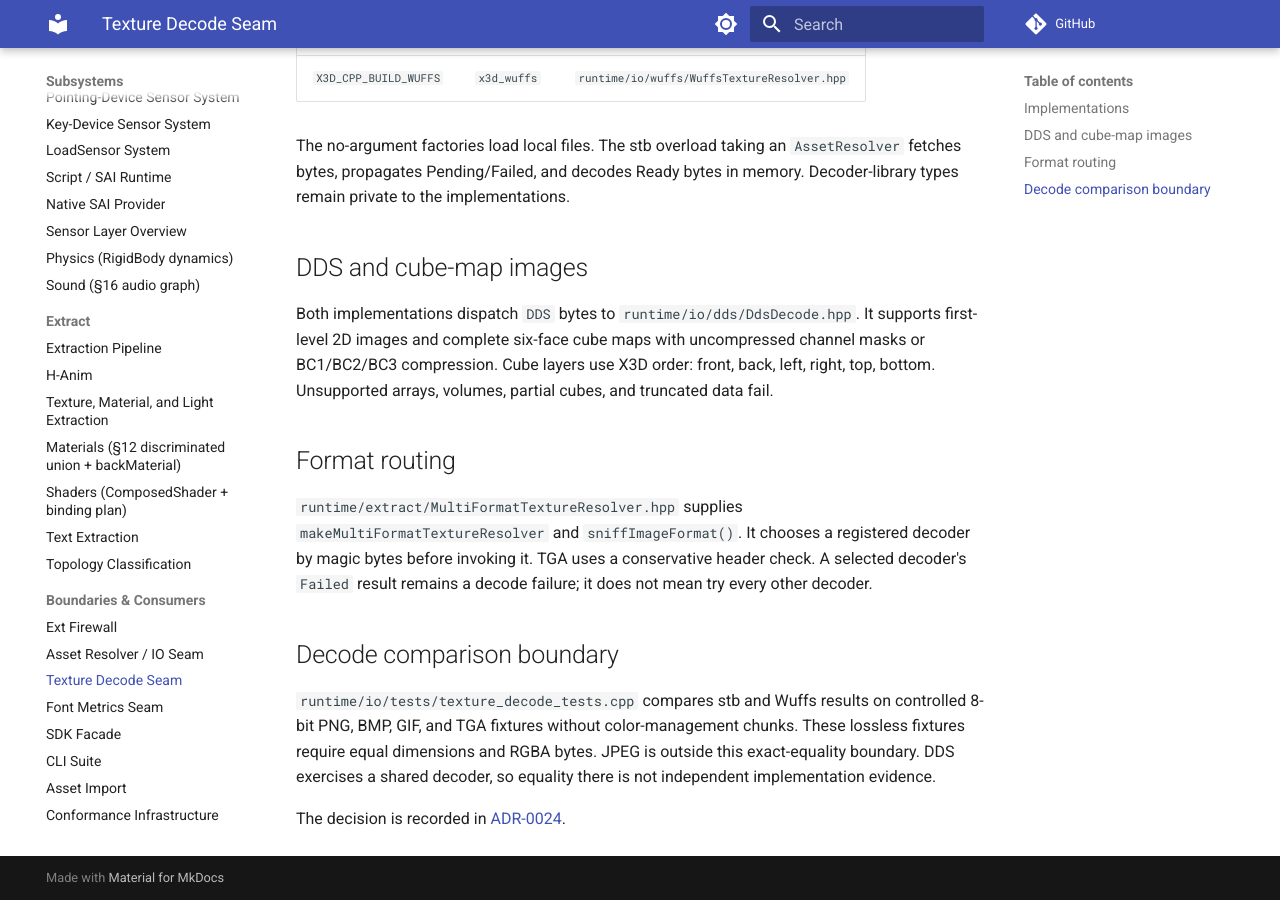
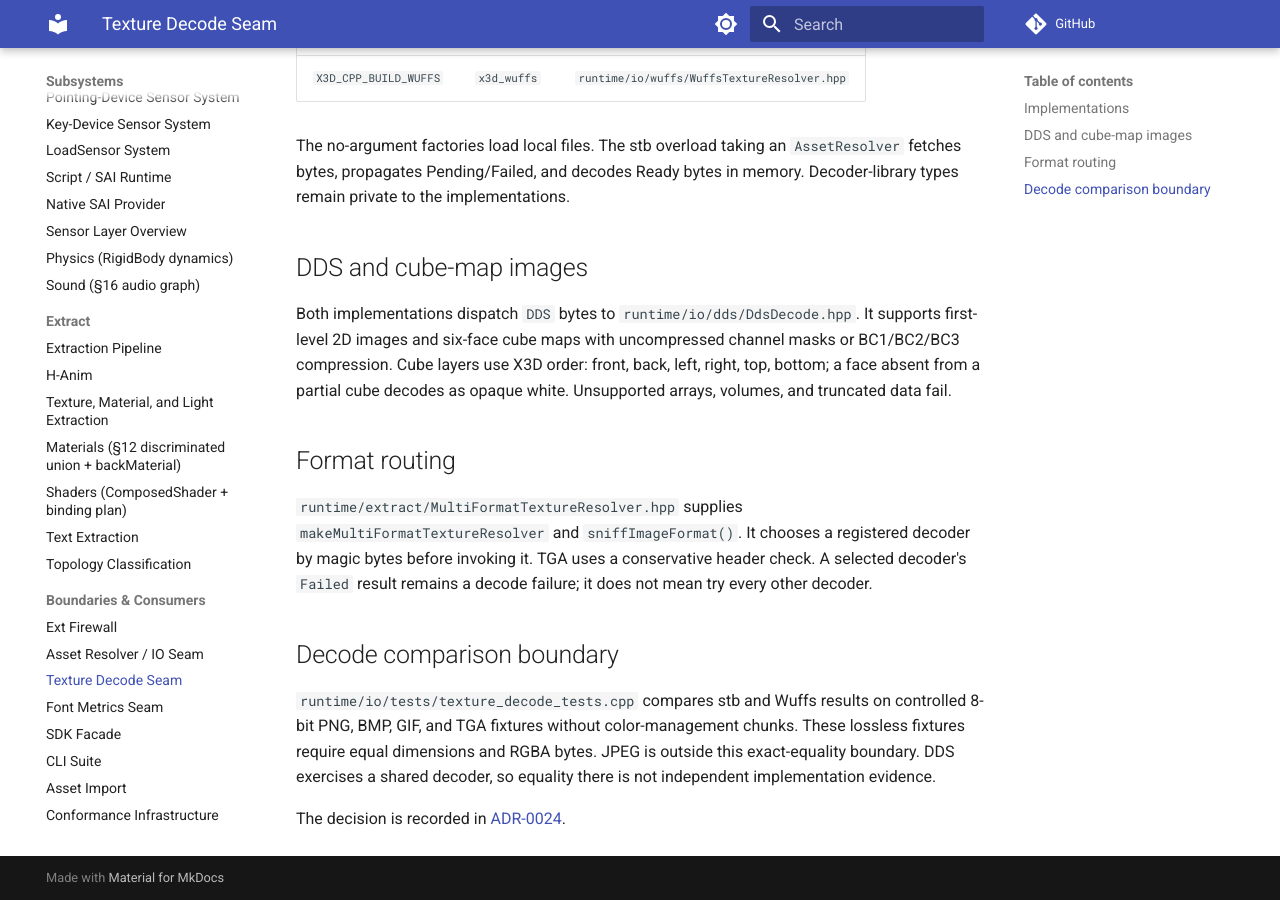
Before and after one commit to delta9000/x3d-cpp, an MkDocs documentation site: the page built from docs/wiki/subsystems/system-texture-decode.md, in a window 1280 px wide and 900 px high, scrolled down 540 px. Built offline with MkDocs 1.6.1 and Material for MkDocs 9.7.7, drawn with Linux system fonts in a browser that asks for light colours; comment, search, counter and statistics services are not loaded.

```diff
--- a/docs/wiki/subsystems/system-texture-decode.md
+++ b/docs/wiki/subsystems/system-texture-decode.md
@@ -37,10 +37,10 @@ Pending/Failed, and decodes Ready bytes in memory. Decoder-library types remain
 ## DDS and cube-map images
 
 Both implementations dispatch `DDS ` bytes to `runtime/io/dds/DdsDecode.hpp`.
-It supports first-level 2D images and complete six-face cube maps with
-uncompressed channel masks or BC1/BC2/BC3 compression. Cube layers use X3D order:
-front, back, left, right, top, bottom. Unsupported arrays, volumes, partial
-cubes, and truncated data fail.
+It supports first-level 2D images and six-face cube maps with uncompressed
+channel masks or BC1/BC2/BC3 compression. Cube layers use X3D order: front,
+back, left, right, top, bottom; a face absent from a partial cube decodes as
+opaque white. Unsupported arrays, volumes, and truncated data fail.
 
 ## Format routing
 
```
Also changed, not shown: docs/wiki/subsystems/event-cascade.md (+9 -0 lines), docs/wiki/subsystems/system-keydevice.md (+2 -2 lines), 2 other files.
